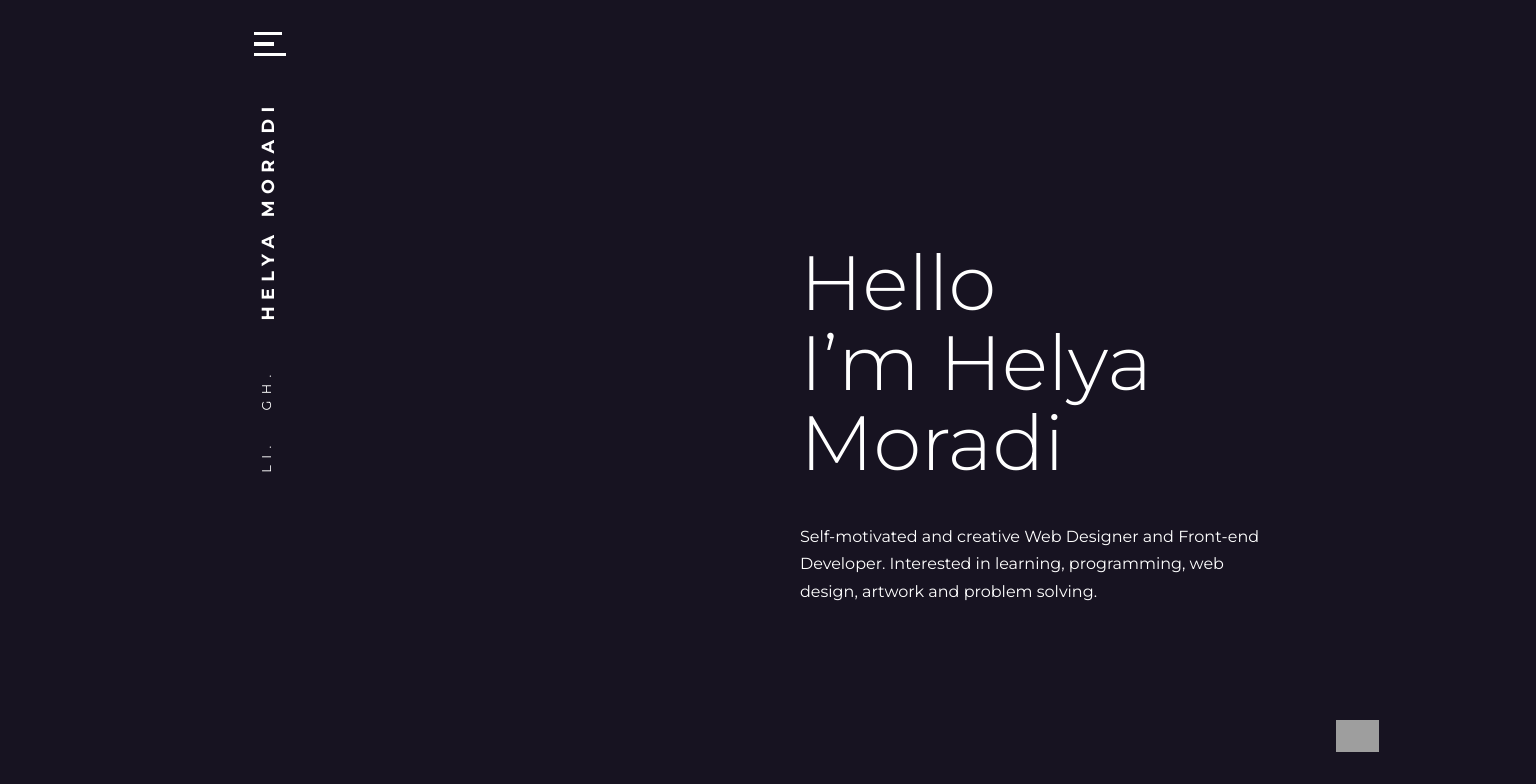
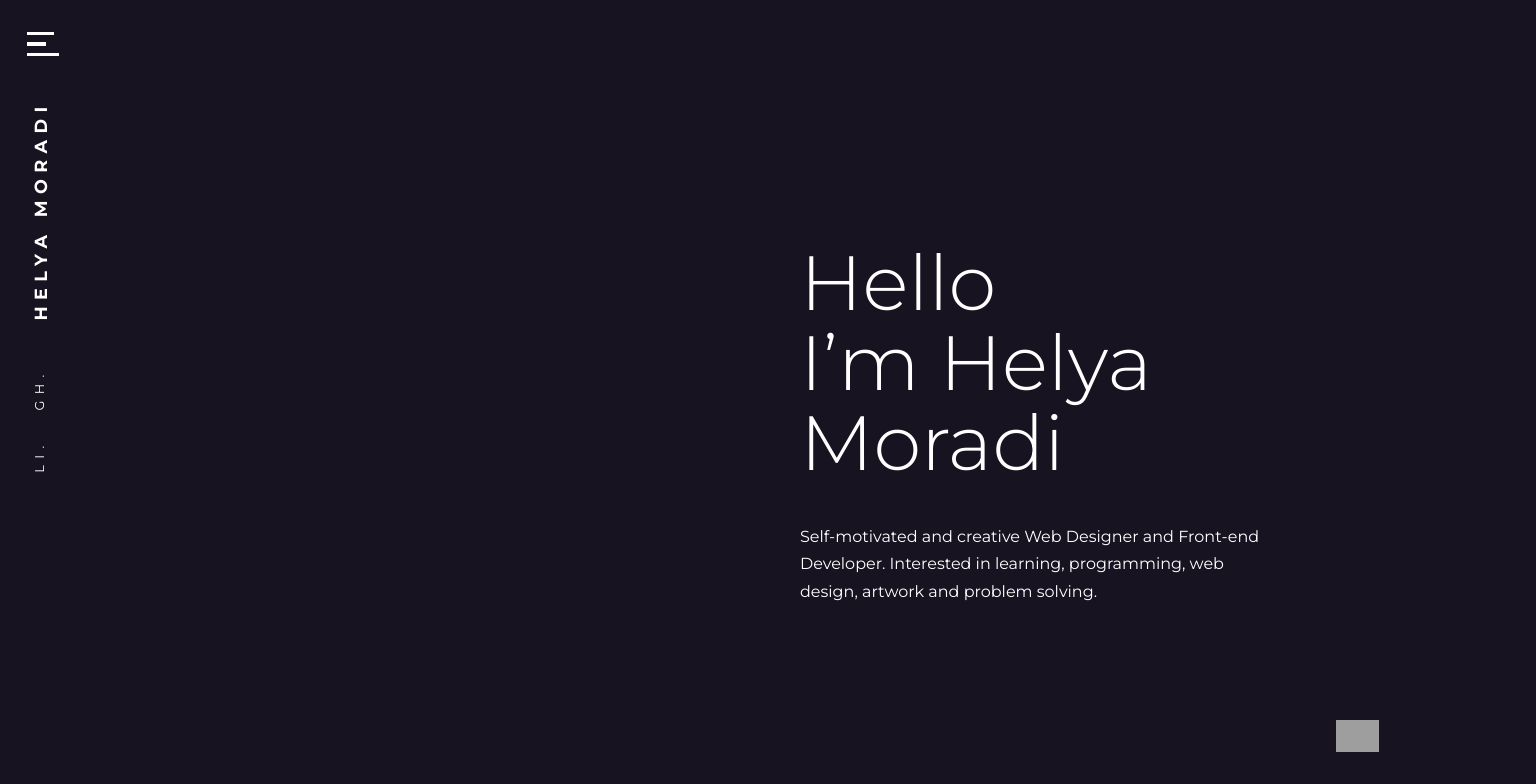
Before and after one commit to Helya-Moradi/Portfolio, a React app: page / in a window 1536 px wide. Shown: the top 784 px of the page. Built offline with nearby package versions, Linux system fonts and the light colour scheme; grey boxes are pictures that could not be loaded.

Commit message:
fix: header and sidebar in 1300<

```diff
--- a/src/sections/header/index.sass
+++ b/src/sections/header/index.sass
@@ -10,7 +10,7 @@ header
   align-items: center
   box-shadow: none
   overflow: hidden
-  z-index: 1
+  z-index: 2
 
   span.logo
     font-weight: 700
@@ -52,8 +52,8 @@ header
     align-items: center
     gap: 1.8rem
     font-size: .8rem
-    transition: .45s
-    right: -100%
+    transition: .35s
+    right: -40%
 
     a
       color: white
@@ -86,11 +86,13 @@ header.open
     align-items: end
     justify-content: start
     gap: 3rem
-    height: 100vh
-    right: 80%
     padding: 2rem 1.3rem
+    right: unset
+    bottom: 0
+    width: 5rem
 
     span.logo
+      white-space: nowrap
       order: 2
       transform: rotate(-90deg) translate(-6rem,5.7rem)
 
--- a/src/sections/header/sidebar/index.sass
+++ b/src/sections/header/sidebar/index.sass
@@ -6,7 +6,7 @@
   z-index: 1
   height: 100vh
   background-color: #171321
-  transition: .45s
+  transition: .35s
 
   .list
     display: flex
```
